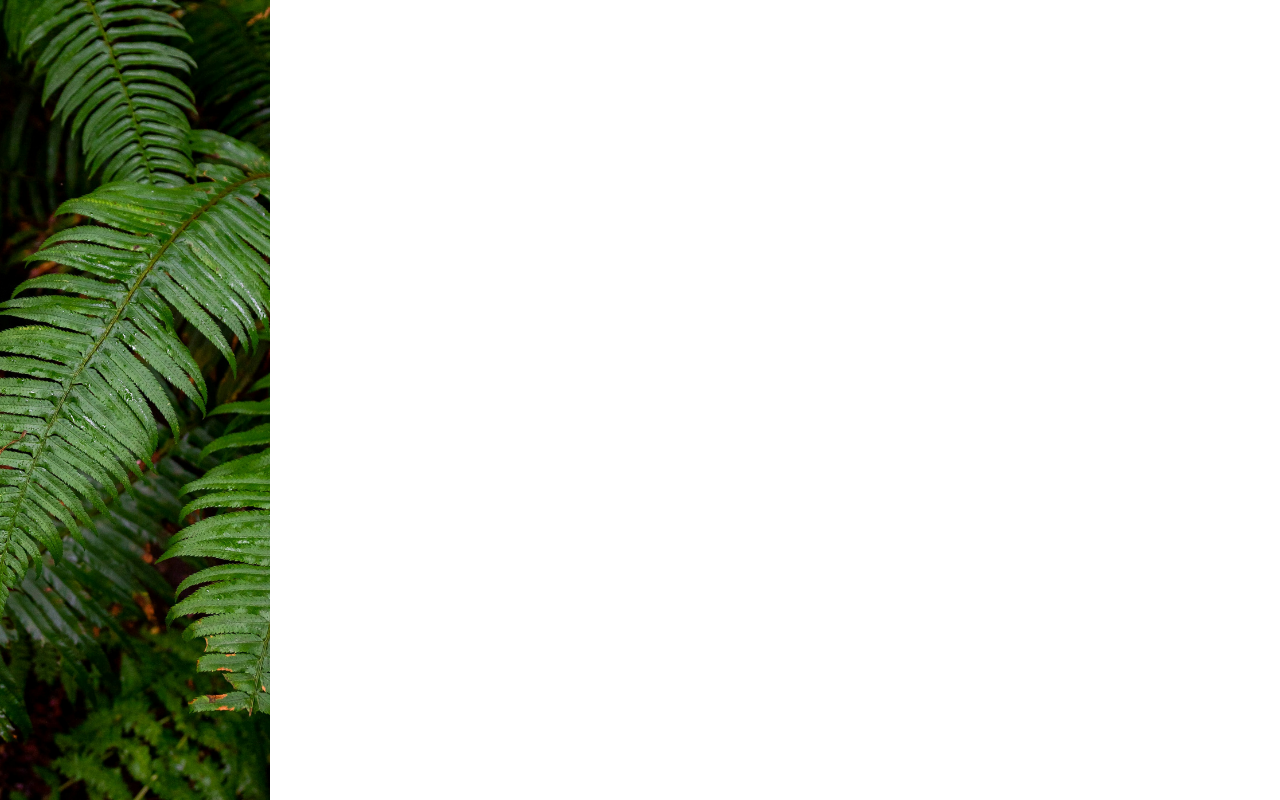
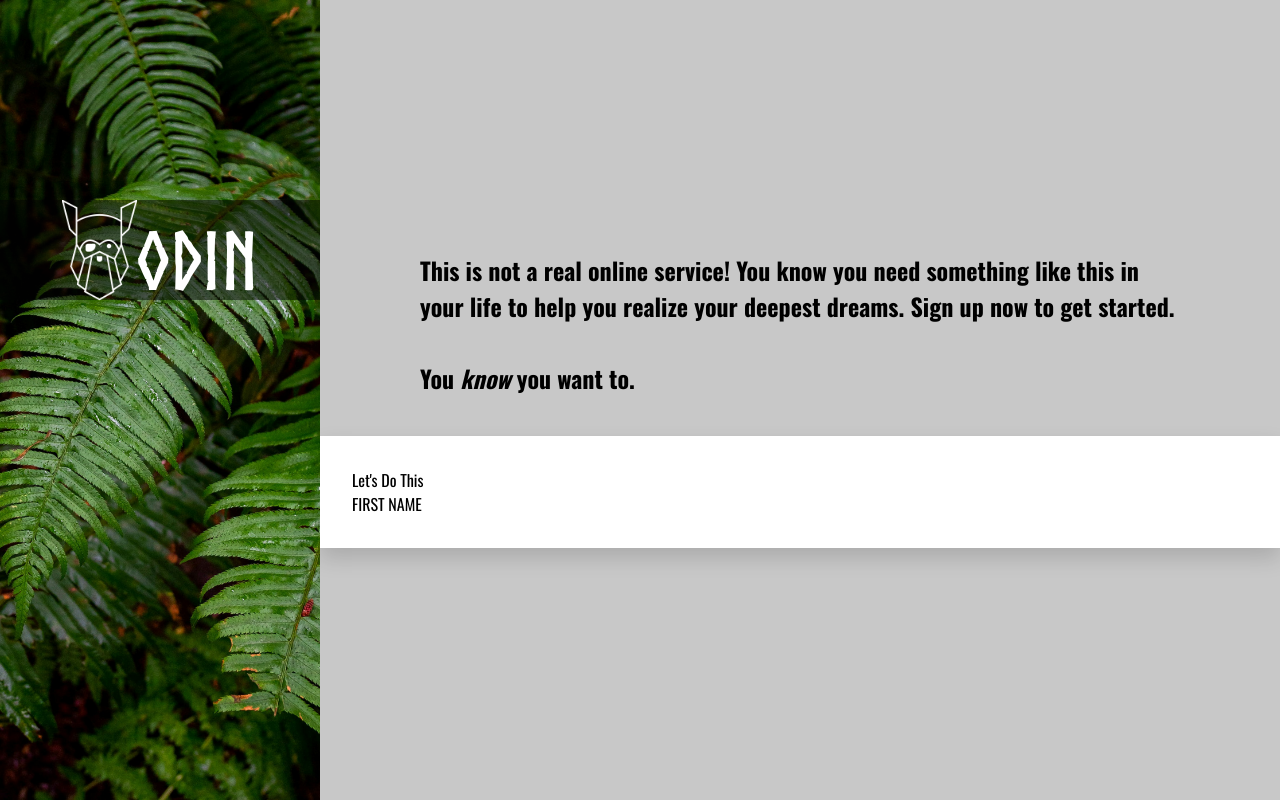
Before and after one commit to notaarryan/odin-form, a plain HTML site: page index.html in a window 1280 px wide. Drawn offline with nearby package versions, Linux system fonts and the light colour scheme; a web font is replaced by a local one.

Commit message:
Add left section logo overlay and right section introductory text with form structure
- Added logo image and title overlay on the left section background image
- Created right section with introductory text and placeholder for signup form
- Structured form with a title and first name label for future inputs

```diff
--- a/index.html
+++ b/index.html
@@ -16,14 +16,28 @@
 
 <body>
     <div class="left-section">
-        <img src="./images/halie-west-25xggax4bSA-unsplash.jpg" alt="background" height="100%" width="100%">
+        <img src="./images/halie-west-25xggax4bSA-unsplash.jpg" alt="background" height="100%" width="100%"
+            class="background">
+        <div class="title">
+            <img src="./images/odin-lined.png" alt="logo">
+            <div>ODIN</div>
+        </div>
     </div>
     <div class="right-section">
         <div class="top-section">
-
+            This is not a real online service! You know you need something like this in your life to help you realize
+            your deepest dreams. Sign up now to get started. <br><br>
+            You <i>know</i> you want to.
         </div>
         <div class="middle-section">
-            <form action="/" method="post"></form>
+            <form action="/" method="post" id="form">
+                <div class="title">
+                    Let's Do This
+                </div>
+                <div class="formContainer">
+                    <label for="first-name">FIRST NAME</label>
+                </div>
+            </form>
         </div>
         <div class="lower-section"></div>
     </div>
--- a/style.css
+++ b/style.css
@@ -46,7 +46,6 @@ a {
 }
 
 body {
-
     height: 100vh;
     display: flex;
 }
@@ -60,20 +59,59 @@ div.right-section {
 }
 
 .left-section {
+    min-width: 250px;
+    position: relative;
     flex: 1;
-    display: flex;
 }
 
-.left-section img {
+.left-section img.background {
     width: 100%;
     height: 100%;
     object-fit: cover;
+    position: absolute;
+    top: 0;
+    left: 0;
+    z-index: 0;
+}
+
+.left-section div.title {
+    height: 100px;
+    color: white;
+    position: absolute;
+    top: 200px;
+    width: 100%;
+    display: flex;
+    justify-content: center;
+    font-family: norse;
+    font-size: 5rem;
+    background-color: rgba(2, 2, 2, 0.5);
 }
 
 .right-section {
+    background-color: rgb(200, 200, 200);
+    flex: 3;
     display: flex;
     flex-direction: column;
     align-items: center;
     justify-content: center;
-    padding: 100px;
+    min-height: 0;
 }
+
+.right-section .top-section {
+    font-weight: bold;
+    font-size: 1.5rem;
+    padding: 0 100px;
+}
+
+div.middle-section {
+    margin-top: 40px;
+    width: 100%;
+}
+
+form {
+
+    box-shadow: 0 10px 20px rgba(0, 0, 0, 0.15);
+    padding: 2rem;
+    background-color: white;
+
+}
```
